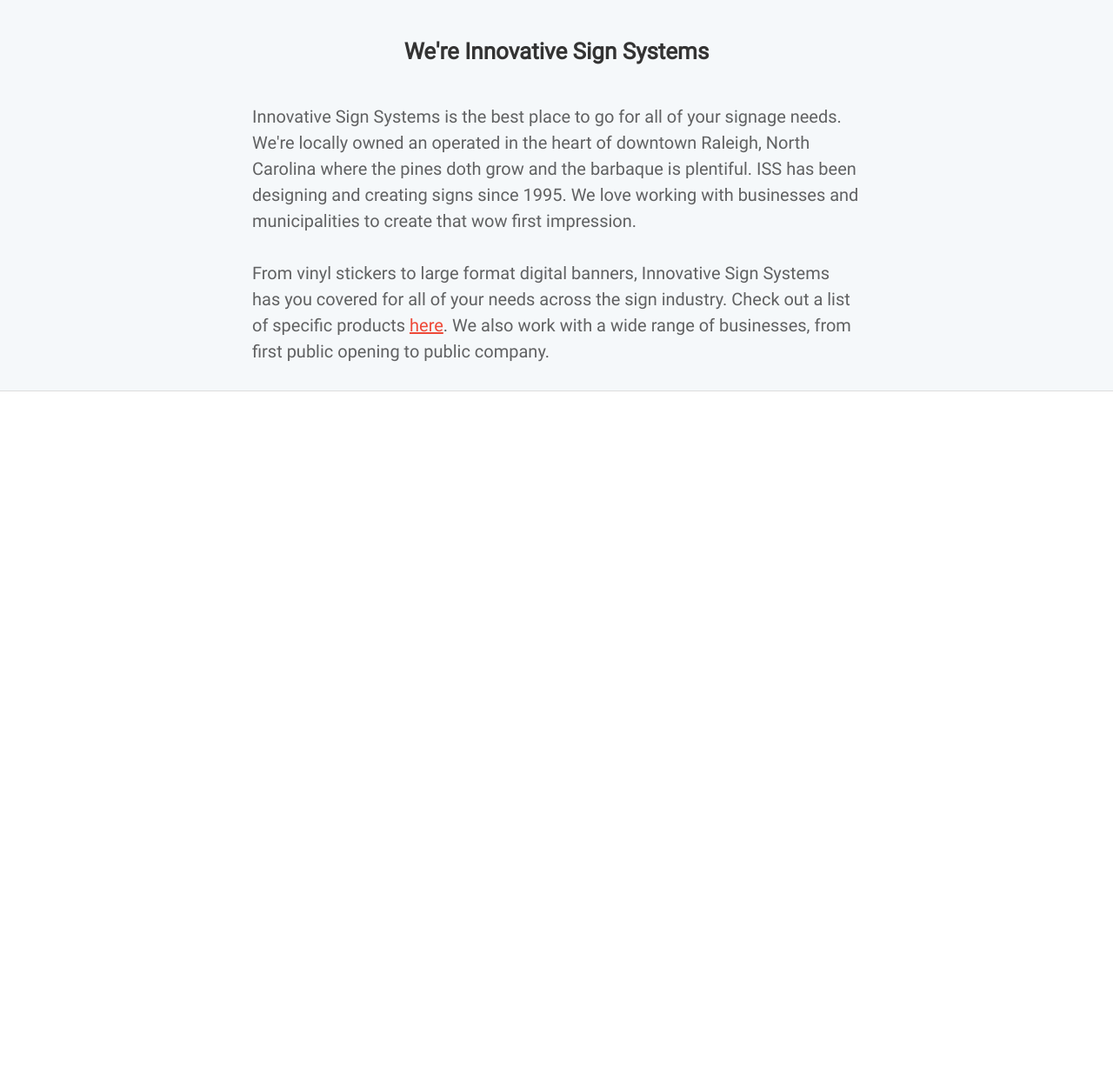
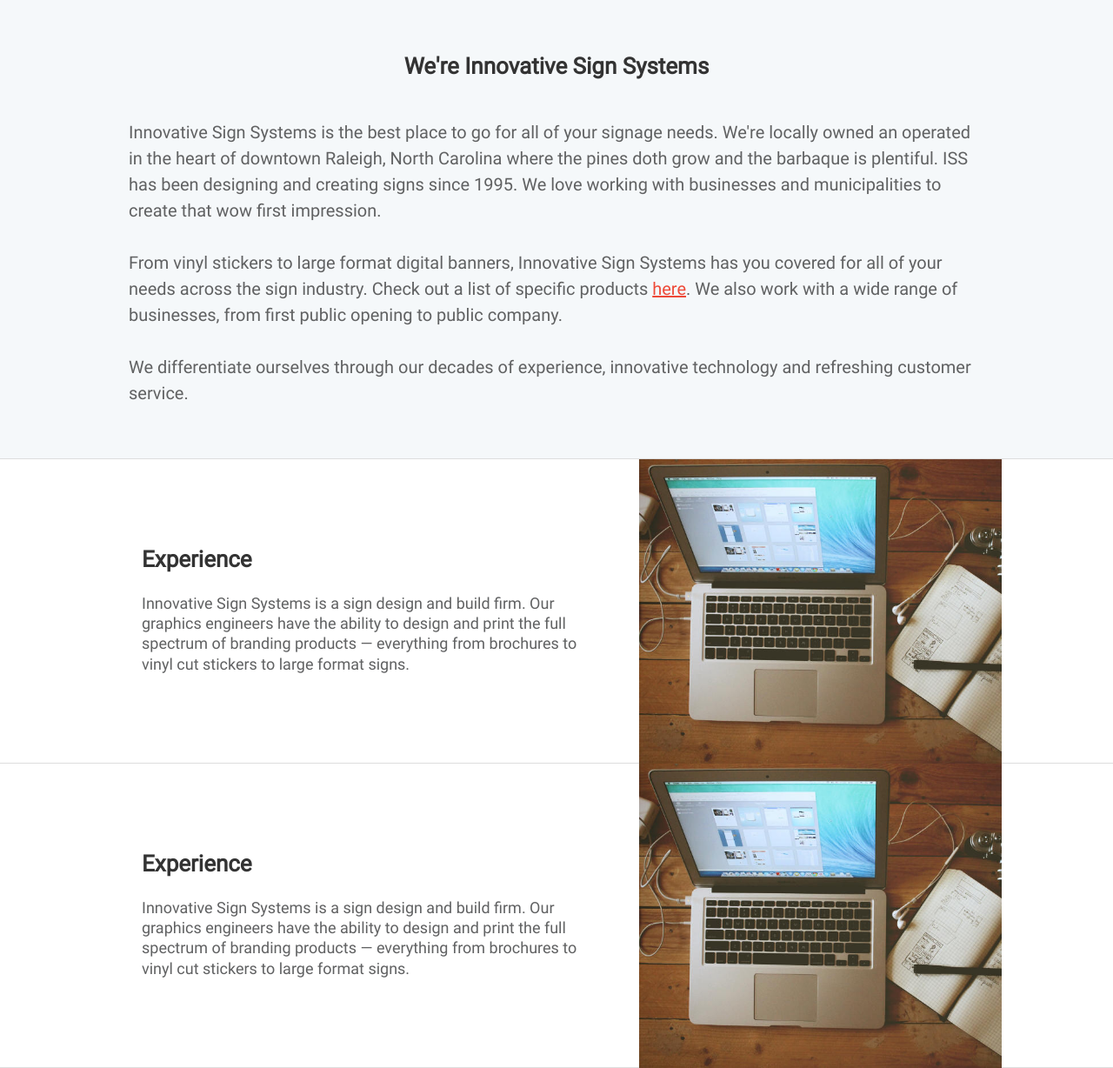
Before and after one commit to bcdxn/iss, a website: page about.html in a window 1280 px wide. Shown: the part 515-1743 px from the top of the page at 87% size. Before the commit the page ends 965 px from the top, so only its background shows below. Drawn offline with Linux system fonts and the light colour scheme; files that its build step writes are made by us from their sources.

Commit message:
About experience section to about page

```diff
--- a/about.html
+++ b/about.html
@@ -48,6 +48,48 @@
             with a wide range of businesses, from first public opening to
             public company.
           </p>
+          <p>
+            We differentiate ourselves through our decades of experience,
+            innovative technology and refreshing customer service.
+          </p>
+        </div>
+      </div>
+    </section>
+
+     <section class='experience-wrapper full-width fluid-width'>
+      <div class='row section-content'>
+        <div class='experience-txt-wrapper col-md-7 col-sm-6 col-xs-12'>
+          <div class='experience-txt'>
+            <h3>Experience</h3>
+            <p>
+              Innovative Sign Systems is a sign design and build firm. Our
+              graphics engineers have the ability to design and print the full
+              spectrum of branding products &mdash; everything from brochures to
+              vinyl cut stickers to large format signs.
+            </p>
+          </div>
+        </div>
+        <div class='experience-img col-md-5 col-sm-6 col-xs-12'>
+          <img src='img/technology.jpg' class='vertical-img'>
+        </div>
+      </div>
+    </section>
+
+    <section class='experience-wrapper full-width fluid-width'>
+      <div class='row section-content'>
+        <div class='experience-txt-wrapper col-md-7 col-sm-6 col-xs-12'>
+          <div class='experience-txt'>
+            <h3>Experience</h3>
+            <p>
+              Innovative Sign Systems is a sign design and build firm. Our
+              graphics engineers have the ability to design and print the full
+              spectrum of branding products &mdash; everything from brochures to
+              vinyl cut stickers to large format signs.
+            </p>
+          </div>
+        </div>
+        <div class='experience-img col-md-5 col-sm-6 col-xs-12'>
+          <img src='img/technology.jpg' class='vertical-img'>
         </div>
       </div>
     </section>
--- a/css/main.css
+++ b/css/main.css
@@ -123,6 +123,15 @@
     width: 100%;
   }
 
+  .landing-link {
+    float: left;
+    width: 60px;
+  }
+
+  .landing-link img {
+    width: 100%;
+  }
+
   .pages {
     float: right;
   }
@@ -144,6 +153,7 @@
   }
   .page-link:first-child { padding-left: 0; }
   .page-link:last-child { padding-right: 0; }
+  .page-link a:visited { color: #fff; text-decoration: none; }
   .page-link a:hover { color: #ee4938; }
 
   a {
@@ -154,6 +164,7 @@
   }
   a:active  { color: inherit; outline: none; text-decoration: none; }
   a:visited { color: inherit; outline: none; text-decoration: none; }
+  a:focus   { outline: none; }
   a:hover   { outline: none; text-decoration: none; }
 
 /* Sticky Header
@@ -163,7 +174,12 @@
     height: 81px;
   }
 
+  .sticky-header .landing-link {
+    padding-top: 5px;
+  }
+
   .sticky-header .page-link a { color: #606162; }
+  .sticky-header .page-link a:visited { color: #606162; text-decoration: none; }
   .sticky-header .page-link a:hover { color: #ee4938; }
 
   .sticky-header nav {
@@ -594,8 +610,7 @@
     .about-intro-wrapper h1 {
       color: #333;
       font-size: 26px;
-      margin-top: 60px;
-      padding: 0 20px;
+      padding: 60px 20px 0 20px;
       text-align: center;
     }
 
@@ -605,13 +620,12 @@
       line-height: 1.5;
       margin-bottom: 0;
       margin: auto;
-      max-width: 740px;
-      padding: 30px 20px;
+      padding: 30px 20px 0 20px;
       text-align: center;
     }
 
     .about-intro-text > p:last-child {
-      padding-top: 0;
+      padding-bottom: 60px;
     }
 
     .product-list-link,
@@ -627,3 +641,79 @@
         text-align: left;
       }
     }
+
+    /* Experience Section
+    ------------------------------------------------------------------------------*/
+      .experience-wrapper {
+        border-bottom: 1px solid #ddd;
+        height: auto;
+      }
+
+      .experience-txt-wrapper {
+        display: table;
+        height: 100%;
+        position: relative;
+      }
+      .experience-txt {
+        display: table-cell;
+        height: 100%;
+        vertical-align: middle;
+      }
+      .experience-txt h3 {
+        color: #333;
+        font-size: 26px;
+        margin-top: 40px;
+        padding: 0 20px;
+        text-align: center;
+      }
+
+      .experience-txt p {
+        color: #606162;
+        font-size: 18px;
+        line-height: 1.3;
+        margin-bottom: 0;
+        margin-top: 20px;
+        padding: 0 20px;
+        text-align: center;
+      }
+
+      .experience-img {
+        height: 275px;
+        overflow: hidden;
+      }
+
+
+      .experience-img img {
+        height: auto;
+        padding: 40px 20px 0 20px;
+        position: relative;
+        width: 100%;
+      }
+
+      /* >= Medium Screen */
+      @media (min-width: 768px) {
+        .experience-wrapper { height: 350px; }
+
+        .experience-txt h3 {
+          margin-top: 0px;
+          padding-right: 10px;
+          text-align: left;
+        }
+
+        .experience-txt p {
+          padding-right: 10px;
+          text-align: left;
+        }
+
+        .experience-img {
+          height: 350px;
+          padding-left: 10px;
+          text-align: left;
+        }
+
+        .experience-img img {
+          height: 100%;
+          padding: 0;
+          width: auto;
+        }
+      }
```
Also changed, not shown: index.html (+7 -3 lines), img/logo-small-dark.png (added), img/logo-small-light.png (added), img/technology.jpg (added).
